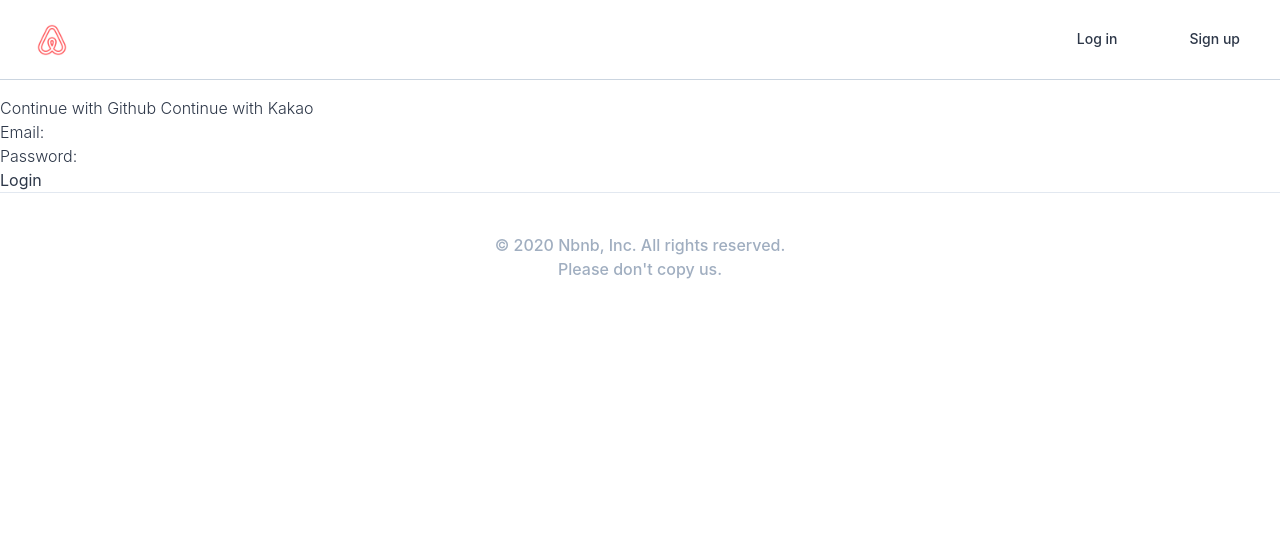
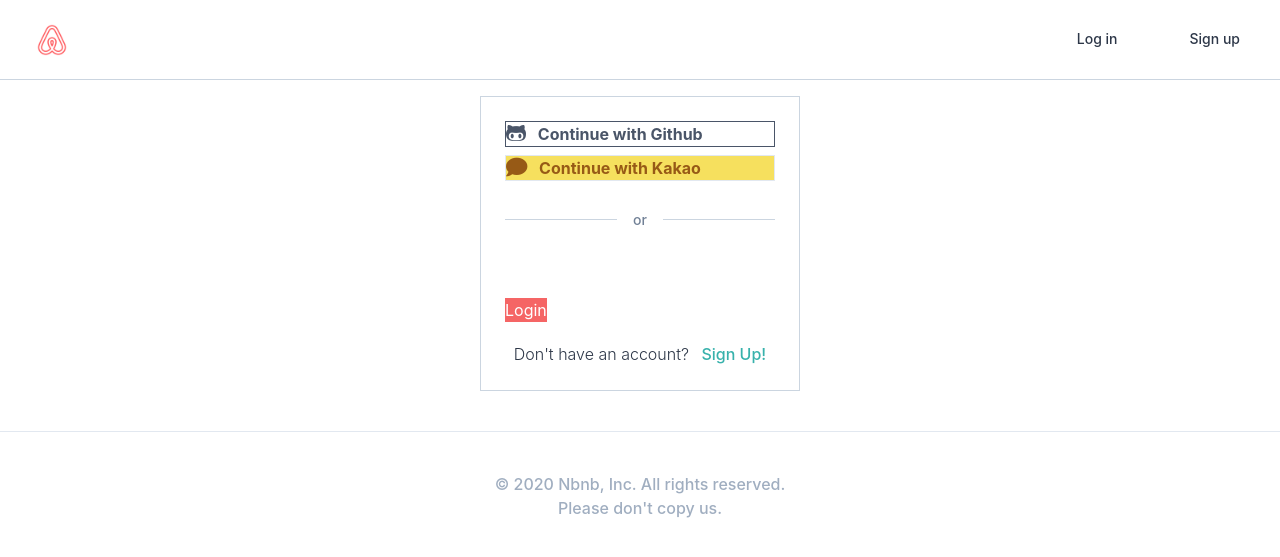
Before and after one commit to krystal3l/airbnb-clone, a Django app: page /users/login/ in a window 1280 px wide. Shown: the top 557 px of the page. Run offline with Django 3.2, Linux system fonts and the light colour scheme; some libraries are stand-ins or nearby versions.

Commit message:
Make it all beautiful(login)

```diff
--- a/templates/partials/social_login.html
+++ b/templates/partials/social_login.html
@@ -1,9 +1,16 @@
-<div>
-    <a href="{% url 'users:github-login' %} ">
-        Continue with Github
+<div class="flex flex-col w-full">
+    <a href="{% url 'users:github-login' %} " class="btn border font-bold text-gray-700 mb-2 border-gray-700 ">
+        <i class="fab fa-github-alt mr-2 fa-lg"></i> Continue with Github
     </a>
-    <a href="{% url 'users:kakao-login' %}">
-        Continue with Kakao
+    <a href="{% url 'users:kakao-login' %}" class="btn border font-bold text-yellow-800 mb-2 border-yellow-00  bg-yellow-400">
+        <i class="fas fa-comment mr-2 fa-lg"></i> Continue with Kakao
     </a>
 
 </div>
+
+
+<div class="flex items-center w-full my-5">
+    <div class="h-px w-full bg-gray-400"></div>
+    <span class="text-gray-600 font-medium mx-4 text-sm">or</span>
+    <div class="h-px w-full bg-gray-400"></div>
+</div>
--- a/templates/users/login.html
+++ b/templates/users/login.html
@@ -8,10 +8,20 @@
 {% endblock search-bar %}
 
 {% block content %}
+<div class="container lg:w-5/12 md:w-1/2 xl:w-1/4 mx-auto my-10 flex flex-col items-center border p-6 border-gray-400">
     {% include "partials/social_login.html" %}
-    <form method="POST" action="{% url 'users:login' %}">
+
+
+    <form method="POST" action="{% url 'users:login' %}" class="w-full">
         {% csrf_token %}
-        {{form.as_p}}
-        <button>Login</button>
+        {{form.email}}
+        {{form.password}}
+        <button class="btn bg-red-500 text-white">Login</button>
     </form>
+
+    <div class="mt-5">
+        <span class="mr-2">Don't have an account?</span>
+        <a href="{% url 'users:signup' %}" class="text-teal-500 font-medium">Sign Up!</a>
+    </div>
+</div>
 {%endblock content %}
```
